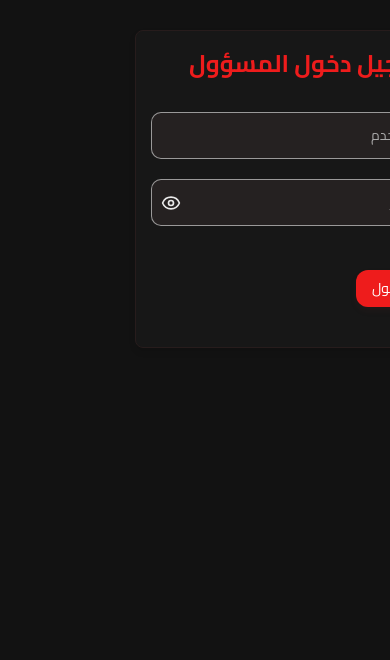
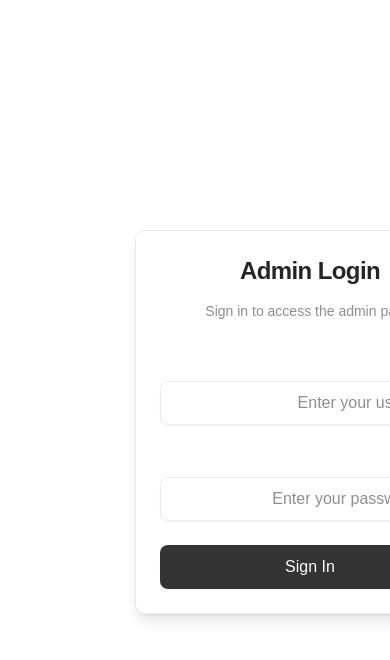
Before and after one commit to kmarfadi/RestaurauntMenu-client, a React (Vite) app: page /admin in a window 390 px wide. Shown: the top 660 px of the page. Built offline with nearby package versions, Linux system fonts and the light colour scheme; no server answers.

Commit message:
Refactor admin components to enhance UI and improve user experience; replace form elements with Card components, update alerts to English, and streamline layout for better accessibility.

```diff
--- a/src/components/adminComponents/CategoryForm.tsx
+++ b/src/components/adminComponents/CategoryForm.tsx
@@ -1,6 +1,10 @@
 import React, { useState } from "react";
 import { CategoryData } from "../../types";
 import { addCategory } from "../../lib/services";
+import { Button } from "../ui/button";
+import { Input } from "../ui/input";
+import { Label } from "../ui/label";
+import { Card, CardContent, CardHeader, CardTitle } from "../ui/card";
 
 interface CategoryFormProps {
   token: string;
@@ -15,36 +19,42 @@ export const CategoryForm: React.FC<CategoryFormProps> = ({ token, onSuccess })
   const handleSubmit = async () => {
     try {
       await addCategory(categoryData, token);
-      alert("تمت إضافة الفئة!");
+      alert("Category added successfully!");
       setCategoryData({ name: "" });
       onSuccess();
     } catch (err) {
-      alert("فشل في إضافة الفئة");
+      alert("Failed to add category");
       console.error("Add category error:", err);
     }
   };
 
   return (
-    <section className="admin-section">
-      <h2 className="section-title">إضافة فئة</h2>
-      <div className="form-group">
-        <label htmlFor="category-name" className="form-label">
-          الاسم <span style={{ color: "red" }}>*</span>
-        </label>
-        <input
+    <Card className="h-fit">
+      <CardHeader>
+        <CardTitle className="text-xl">Add Category</CardTitle>
+        <p className="text-sm text-muted-foreground">
+          Create a new menu category
+        </p>
+      </CardHeader>
+      <CardContent className="space-y-6">
+        <div className="space-y-2">
+          <Label htmlFor="category-name" className="text-sm font-medium">
+            Category Name <span className="text-destructive">*</span>
+          </Label>
+          <Input
             id="category-name"
-          className="form-input"
-          placeholder="الاسم"
+            placeholder="Enter category name"
             value={categoryData.name}
             onChange={(e) =>
               setCategoryData({ ...categoryData, name: e.target.value })
             }
+            className="h-10"
           />
-        <br />
-        <button className="form-button" onClick={handleSubmit}>
-          إضافة الفئة
-        </button>
         </div>
-    </section>
+        <Button onClick={handleSubmit} className="w-full h-10">
+          Add Category
+        </Button>
+      </CardContent>
+    </Card>
   );
 };
--- a/src/components/adminComponents/DeleteForms.tsx
+++ b/src/components/adminComponents/DeleteForms.tsx
@@ -1,5 +1,7 @@
 import React from "react";
 import { deleteCategory, deleteItem } from "../../lib/services";
+import { Card, CardContent, CardHeader, CardTitle } from "../ui/card";
+import { Label } from "../ui/label";
 
 interface DeleteFormsProps {
   token: string;
@@ -15,67 +17,94 @@ export const DeleteForms: React.FC<DeleteFormsProps> = ({
   items,
 }) => {
   const handleCategoryDelete = async (id: number) => {
-    if (confirm("هل أنت متأكد أنك تريد حذف هذه الفئة؟")) {
+    if (confirm("Are you sure you want to delete this category?")) {
       try {
         await deleteCategory(id, token);
-        alert("تم حذف الفئة!");
+        alert("Category deleted successfully!");
         onSuccess();
       } catch (err) {
-        alert("فشل في حذف الفئة");
+        alert("Failed to delete category");
         console.error("Delete category error:", err);
       }
     }
   };
 
   const handleItemDelete = async (id: number) => {
-    if (confirm("هل أنت متأكد أنك تريد حذف هذا العنصر؟")) {
+    if (confirm("Are you sure you want to delete this item?")) {
       try {
         await deleteItem(id, token);
-        alert("تم حذف العنصر!");
+        alert("Item deleted successfully!");
         onSuccess();
       } catch (err) {
-        alert("فشل في حذف العنصر");
+        alert("Failed to delete item");
         console.error("Delete item error:", err);
       }
     }
   };
 
   return (
-    <>
-      <section className="admin-section">
-        <h2 className="section-title">حذف فئة</h2>
-        <p style={{ color: "red", fontSize: "12px", marginBottom: "10px" }}>
-          ملاحظة: تأكد من مراجعة العناصر المرتبطة قبل حذف الفئة.
+    <div>
+      <div className="mb-6">
+        <h2 className="text-2xl font-bold text-foreground">Delete Items</h2>
+        <p className="text-muted-foreground mt-1">
+          Remove categories or menu items from your restaurant
         </p>
+      </div>
+
+      <div className="grid grid-cols-1 lg:grid-cols-2 gap-6">
+        <Card>
+          <CardHeader>
+            <CardTitle className="text-lg">Delete Category</CardTitle>
+          </CardHeader>
+          <CardContent className="space-y-4">
+            <p className="text-sm text-destructive">
+              ⚠️ Warning: Make sure to review associated items before deleting a category.
+            </p>
+            <div className="space-y-2">
+              <Label htmlFor="delete-category" className="text-sm font-medium">
+                Select Category to Delete
+              </Label>
               <select
-          className="form-select"
+                id="delete-category"
+                className="flex h-10 w-full rounded-md border border-input bg-transparent px-3 py-2 text-sm shadow-xs transition-colors focus-visible:outline-none focus-visible:ring-1 focus-visible:ring-ring disabled:cursor-not-allowed disabled:opacity-50"
                 onChange={(e) => handleCategoryDelete(Number(e.target.value))}
               >
-          <option value="">اختر فئة للحذف</option>
+                <option value="">Select category to delete</option>
                 {categories.map((category) => (
                   <option key={category.id} value={category.id}>
                     {category.name}
                   </option>
                 ))}
               </select>
-      </section>
+            </div>
+          </CardContent>
+        </Card>
 
-      <hr />
-
-      <section className="admin-section">
-        <h2 className="section-title">حذف عنصر</h2>
+        <Card>
+          <CardHeader>
+            <CardTitle className="text-lg">Delete Menu Item</CardTitle>
+          </CardHeader>
+          <CardContent className="space-y-4">
+            <div className="space-y-2">
+              <Label htmlFor="delete-item" className="text-sm font-medium">
+                Select Item to Delete
+              </Label>
               <select
-          className="form-select"
+                id="delete-item"
+                className="flex h-10 w-full rounded-md border border-input bg-transparent px-3 py-2 text-sm shadow-xs transition-colors focus-visible:outline-none focus-visible:ring-1 focus-visible:ring-ring disabled:cursor-not-allowed disabled:opacity-50"
                 onChange={(e) => handleItemDelete(Number(e.target.value))}
               >
-          <option value="">اختر عنصر للحذف</option>
+                <option value="">Select item to delete</option>
                 {items.map((item) => (
                   <option key={item.id} value={item.id}>
                     {item.name}
                   </option>
                 ))}
               </select>
-      </section>
-    </>
+            </div>
+          </CardContent>
+        </Card>
+      </div>
+    </div>
   );
 };
--- a/src/components/adminComponents/ItemForm.tsx
+++ b/src/components/adminComponents/ItemForm.tsx
@@ -1,6 +1,10 @@
 import React, { useState } from "react";
 import { ItemData } from "../../types";
 import { addItem } from "../../lib/services";
+import { Button } from "../ui/button";
+import { Input } from "../ui/input";
+import { Label } from "../ui/label";
+import { Card, CardContent, CardHeader, CardTitle } from "../ui/card";
 
 interface ItemFormProps {
   token: string;
@@ -34,7 +38,7 @@ export const ItemForm: React.FC<ItemFormProps> = ({ token, onSuccess, categories
       throw new Error("Failed to retrieve uploaded image URL");
     } catch (error) {
       console.error("Error uploading image:", error);
-      alert("فشل رفع الصورة. يرجى المحاولة مرة أخرى.");
+      alert("Failed to upload image. Please try again.");
       return "";
     }
   };
@@ -50,12 +54,12 @@ export const ItemForm: React.FC<ItemFormProps> = ({ token, onSuccess, categories
 
   const handleSubmit = async () => {
     if (!itemData.name || !itemData.description || !itemData.price || !itemData.image || !itemData.category_id) {
-      alert("يرجى ملء جميع الحقول قبل إضافة العنصر");
+      alert("Please fill in all fields before adding the item");
       return;
     }
     try {
       await addItem(itemData, token);
-      alert("تمت إضافة العنصر!");
+      alert("Item added successfully!");
       setItemData({
         name: "",
         description: "",
@@ -65,97 +69,116 @@ export const ItemForm: React.FC<ItemFormProps> = ({ token, onSuccess, categories
       });
       onSuccess();
     } catch (err) {
-      alert("فشل في إضافة العنصر");
+      alert("Failed to add item");
       console.error("Add item error:", err);
     }
   };
 
   return (
-    <section className="admin-section">
-      <h2 className="section-title">إضافة عنصر</h2>
-      <div className="form-group">
-        <label htmlFor="item-name" className="form-label">
-          الاسم <span style={{ color: "red" }}>*</span>
-        </label>
-        <input
+    <Card>
+      <CardHeader>
+        <CardTitle className="text-xl">Add Menu Item</CardTitle>
+        <p className="text-sm text-muted-foreground">
+          Create a new menu item with image
+        </p>
+      </CardHeader>
+      <CardContent className="space-y-6">
+        <div className="space-y-2">
+          <Label htmlFor="item-name" className="text-sm font-medium">
+            Item Name <span className="text-destructive">*</span>
+          </Label>
+          <Input
             id="item-name"
-          className="form-input"
-          placeholder="الاسم"
+            placeholder="Enter item name"
             value={itemData.name}
             onChange={(e) => setItemData({ ...itemData, name: e.target.value })}
+            className="h-10"
           />
-        <br />
-        <label htmlFor="item-description" className="form-label">
-          الوصف <span style={{ color: "red" }}>*</span>
-        </label>
-        <input
+        </div>
+
+        <div className="space-y-2">
+          <Label htmlFor="item-description" className="text-sm font-medium">
+            Description <span className="text-destructive">*</span>
+          </Label>
+          <Input
             id="item-description"
-          className="form-input"
-          placeholder="الوصف"
+            placeholder="Enter item description"
             value={itemData.description}
             onChange={(e) =>
               setItemData({ ...itemData, description: e.target.value })
             }
+            className="h-10"
           />
-        <br />
-        <label htmlFor="item-price" className="form-label">
-          السعر <span style={{ color: "red" }}>*</span>
-        </label>
-        <input
+        </div>
+
+        <div className="space-y-2">
+          <Label htmlFor="item-price" className="text-sm font-medium">
+            Price <span className="text-destructive">*</span>
+          </Label>
+          <Input
             id="item-price"
-          className="form-input"
             type="number"
-          placeholder="السعر"
+            placeholder="Enter price"
             value={itemData.price}
             onChange={(e) =>
               setItemData({ ...itemData, price: Number(e.target.value) })
             }
+            className="h-10"
           />
-        <br />
-        <label htmlFor="item-image-upload" className="form-label">
-          ارفع صورة المنتج <span style={{ color: "red" }}>*</span>
-          <br />
-          <span style={{ color: "red", fontSize: "12px" }}>
-            (يجب أن تكون الصورة أقل من 5 ميجابايت)
-          </span>
-        </label>
-        <input
-          id="item-image-upload"
-          className="form-input"
-          type="file"
-          onChange={handleImageUpload}
-        />
-        {uploading && <p>جارٍ رفع الصورة...</p>}
-        {itemData.image && (
-          <img
-            src={itemData.image}
-            alt="Item Image Preview"
-            className="w-full h-auto mt-2"
-          />
-        )}
-        <br />
-        <label htmlFor="item-category" className="form-label">
-          اختر فئة <span style={{ color: "red" }}>*</span>
-        </label>
+        </div>
+
+        <div className="space-y-2">
+          <Label htmlFor="item-category" className="text-sm font-medium">
+            Category <span className="text-destructive">*</span>
+          </Label>
           <select
             id="item-category"
-          className="form-select"
+            className="flex h-10 w-full rounded-md border border-input bg-transparent px-3 py-2 text-sm shadow-xs transition-colors focus-visible:outline-none focus-visible:ring-1 focus-visible:ring-ring disabled:cursor-not-allowed disabled:opacity-50"
             onChange={(e) =>
               setItemData({ ...itemData, category_id: Number(e.target.value) })
             }
           >
-          <option value="">اختر فئة</option>
+            <option value="">Select a category</option>
             {categories.map((category) => (
               <option key={category.id} value={category.id}>
                 {category.name}
               </option>
             ))}
           </select>
-        <br />
-        <button className="form-button" onClick={handleSubmit}>
-          إضافة العنصر
-        </button>
         </div>
-    </section>
+
+        <div className="space-y-2">
+          <Label htmlFor="item-image-upload" className="text-sm font-medium">
+            Item Image <span className="text-destructive">*</span>
+          </Label>
+          <Input
+            id="item-image-upload"
+            type="file"
+            onChange={handleImageUpload}
+            accept="image/*"
+            className="h-10"
+          />
+          <p className="text-xs text-muted-foreground">
+            Image must be less than 5MB
+          </p>
+          {uploading && (
+            <p className="text-sm text-muted-foreground">Uploading image...</p>
+          )}
+          {itemData.image && (
+            <div className="mt-3">
+              <img
+                src={itemData.image}
+                alt="Item preview"
+                className="w-full h-32 object-cover rounded-md border"
+              />
+            </div>
+          )}
+        </div>
+
+        <Button onClick={handleSubmit} className="w-full h-10">
+          Add Item
+        </Button>
+      </CardContent>
+    </Card>
   );
 };
--- a/src/components/adminComponents/LoginForm.tsx
+++ b/src/components/adminComponents/LoginForm.tsx
@@ -1,6 +1,10 @@
 import React, { useState } from "react";
 import { Eye, EyeOff } from "lucide-react";
 import { LoginData } from "../../types";
+import { Button } from "../ui/button";
+import { Input } from "../ui/input";
+import { Label } from "../ui/label";
+import { Card, CardContent, CardHeader, CardTitle } from "../ui/card";
 
 interface LoginFormProps {
   onLogin: (token: string) => void;
@@ -22,61 +26,128 @@ export const LoginForm: React.FC<LoginFormProps> = ({ onLogin }) => {
         },
         body: JSON.stringify(loginData),
       });
-      const data = await res.json();
+
+      let data;
+      try {
+        data = await res.json();
+      } catch (parseError) {
+        throw new Error(`Server returned invalid JSON: ${res.status} ${res.statusText}`);
+      }
+
+      if (!res.ok) {
+        // Extract human-friendly error message from server response
+        let errorMessage = 'Login failed. Please try again.';
+
+        if (data && typeof data === 'object') {
+          if (data.message && typeof data.message === 'string') {
+            errorMessage = data.message;
+          } else if (data.error && typeof data.error === 'string') {
+            errorMessage = data.error;
+          }
+        }
+
+        // Handle specific error cases
+        if (res.status === 401) {
+          errorMessage = 'Invalid username or password. Please check your credentials and try again.';
+        } else if (res.status === 500) {
+          errorMessage = 'Server error. Please try again later.';
+        } else if (res.status >= 400 && res.status < 500) {
+          errorMessage = 'Invalid request. Please check your input and try again.';
+        }
+
+        throw new Error(errorMessage);
+      }
+
+      if (!data.token) {
+        throw new Error('No authentication token received from server');
+      }
+
       if (typeof window !== "undefined") {
         localStorage.setItem("token", data.token);
       }
       onLogin(data.token);
     } catch (err) {
-      alert("فشل تسجيل الدخول");
-      console.error("Login error:", err);
+      // Simple and reliable error message extraction
+      let errorMessage = "Unknown error occurred";
+
+      if (err instanceof Error) {
+        errorMessage = err.message;
+      } else if (typeof err === 'string') {
+        errorMessage = err;
+      } else {
+        errorMessage = String(err);
+      }
+
+      alert(`Login failed: ${errorMessage}`);
+      console.error("Login error details:", err);
     }
   };
 
   return (
-    <div className="admin-panel">
-      <h2 className="admin-title">تسجيل دخول المسؤول</h2>
-      <div className="form-group">
-        <input
-          className="form-input"
-          placeholder="اسم المستخدم"
+    <div className="min-h-screen flex items-center justify-center bg-background p-4">
+      <div className="w-full max-w-md">
+        <Card className="shadow-lg">
+          <CardHeader className="text-center pb-2">
+            <CardTitle className="text-2xl font-bold text-foreground">Admin Login</CardTitle>
+            <p className="text-sm text-muted-foreground mt-2">
+              Sign in to access the admin panel
+            </p>
+          </CardHeader>
+          <CardContent className="space-y-6 pt-6">
+            <div className="space-y-2">
+              <Label htmlFor="username" className="text-sm font-medium">
+                Username
+              </Label>
+              <Input
+                id="username"
+                placeholder="Enter your username"
                 value={loginData.username}
                 onChange={(e) =>
                   setLoginData({ ...loginData, username: e.target.value })
                 }
+                className="h-11"
               />
-        <br />
-        <div className="password-input-wrapper" style={{ position: "relative" }}>
-          <button
-            type="button"
-            onClick={() => setShowPassword(!showPassword)}
-            style={{
-              position: "absolute",
-              left: "10px",
-              top: "50%",
-              transform: "translateY(-50%)",
-              background: "none",
-              border: "none",
-              cursor: "pointer",
-            }}
-          >
-            {showPassword ? <EyeOff size={20} /> : <Eye size={20} />}
-          </button>
-          <input
-            className="form-input"
+            </div>
+
+            <div className="space-y-2">
+              <Label htmlFor="password" className="text-sm font-medium">
+                Password
+              </Label>
+              <div className="relative">
+                <Input
+                  id="password"
                   type={showPassword ? "text" : "password"}
-            placeholder="كلمة المرور"
+                  placeholder="Enter your password"
                   value={loginData.password}
                   onChange={(e) =>
                     setLoginData({ ...loginData, password: e.target.value })
                   }
-            style={{ paddingLeft: "40px" }}
+                  className="pr-10 h-11"
                 />
+                <Button
+                  type="button"
+                  variant="ghost"
+                  size="icon"
+                  className="absolute right-2 top-1/2 -translate-y-1/2 h-7 w-7 hover:bg-transparent"
+                  onClick={() => setShowPassword(!showPassword)}
+                >
+                  {showPassword ? (
+                    <EyeOff className="h-4 w-4 text-muted-foreground" />
+                  ) : (
+                    <Eye className="h-4 w-4 text-muted-foreground" />
+                  )}
+                </Button>
               </div>
-        <br />
-        <button className="form-button" onClick={handleLogin}>
-          تسجيل الدخول
-        </button>
+            </div>
+
+            <Button
+              onClick={handleLogin}
+              className="w-full h-11 text-base font-medium"
+            >
+              Sign In
+            </Button>
+          </CardContent>
+        </Card>
       </div>
     </div>
   );
--- a/src/hooks/use-admin.ts
+++ b/src/hooks/use-admin.ts
@@ -24,7 +24,7 @@ export const useAdminPanel = () => {
       const data = await fetchMenu();
       setMenuData(data);
     } catch (err) {
-      alert("فشل في جلب بيانات القائمة");
+      alert("Failed to fetch menu data");
       console.error("Fetch menu data error:", err);
     }
   };
--- a/src/pages/admin/admin-page.tsx
+++ b/src/pages/admin/admin-page.tsx
@@ -1,10 +1,11 @@
 import React from "react";
-import "./admin-panel.css";
 import { LoginForm } from "../../components/adminComponents/LoginForm";
 import { CategoryForm } from "../../components/adminComponents/CategoryForm";
 import { ItemForm } from "../../components/adminComponents/ItemForm";
 import { DeleteForms } from "../../components/adminComponents/DeleteForms";
 import { Button } from "../../components/ui/button";
+import { Card, CardContent, CardHeader, CardTitle } from "../../components/ui/card";
+import { Separator } from "../../components/ui/separator";
 import { useAdminPanel } from "../../hooks/use-admin";
 
 const AdminPanel: React.FC = () => {
@@ -15,26 +16,41 @@ const AdminPanel: React.FC = () => {
   }
 
   return (
-    <div className="admin-panel">
-      <Button className="form-button" onClick={logout}>
-        تسجيل الخروج
+    <div className="min-h-screen bg-background">
+      <div className="container mx-auto max-w-6xl p-6 space-y-8">
+        {/* Header Section */}
+        <div className="text-center space-y-4">
+          <div className="flex justify-center items-center gap-4">
+            <div className="flex-1"></div>
+            <div className="flex-1">
+              <h1 className="text-4xl font-bold text-foreground">Admin Panel</h1>
+              <p className="text-muted-foreground mt-2">
+                Manage your restaurant menu and categories
+              </p>
+            </div>
+            <div className="flex-1 flex justify-end">
+              <Button variant="destructive" onClick={logout} className="h-10">
+                Logout
               </Button>
-      <h2 className="admin-title">لوحة المسؤول</h2>
+            </div>
+          </div>
+        </div>
 
-      <hr />
+        <Separator />
 
+        {/* Forms Section */}
+        <div className="grid grid-cols-1 lg:grid-cols-2 gap-8">
           <CategoryForm token={token} onSuccess={fetchMenuData} />
-
-      <hr />
-
           <ItemForm
             token={token}
             onSuccess={fetchMenuData}
             categories={menuData.categories}
           />
+        </div>
 
-      <hr />
+        <Separator />
 
+        {/* Delete Section */}
         <DeleteForms
           token={token}
           onSuccess={fetchMenuData}
@@ -42,6 +58,7 @@ const AdminPanel: React.FC = () => {
           items={menuData.items}
         />
       </div>
+    </div>
   );
 };
 
```
Lines whose indentation alone changed are shown as unchanged.
